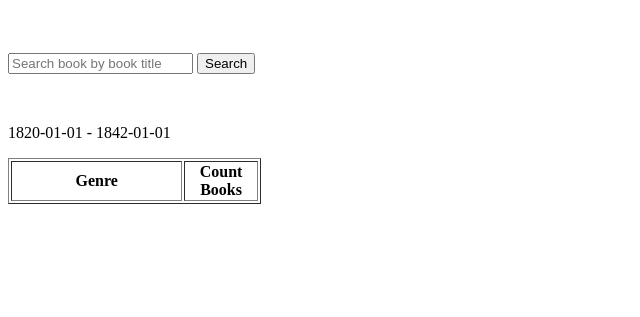
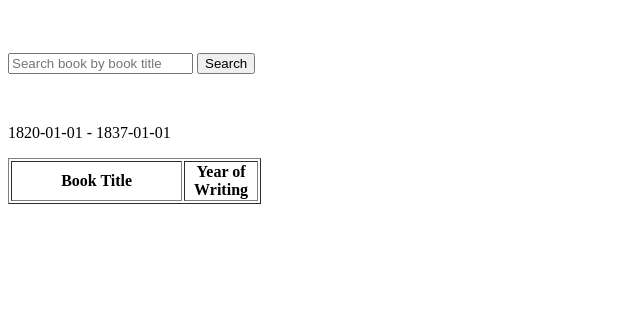
Before and after one commit to IceStormy1/Library-PHP-MVC-, a PHP site: page / in a window 1280 px wide. Shown: the part 271-588 px from the top of the page, without its empty margins (0-640 px from the left). Run offline with PHP 8.4, Linux system fonts and the light colour scheme; tables that the repository leaves empty or names only in its code hold one stand-in row (values such as "Sample post"); lists and menus that the app fills with data are empty.

Commit message:
Fix queries

```diff
--- a/Controllers/AuthorsController.php
+++ b/Controllers/AuthorsController.php
@@ -3,6 +3,7 @@
 namespace Controllers;
 
 use Controllers\AbstractController;
+
 class AuthorsController extends AbstractController
 {
     public function authorsMain(): void
--- a/Controllers/MainController.php
+++ b/Controllers/MainController.php
@@ -246,7 +246,18 @@
     {
         $key = $_POST['findBooksKey'];
         $result = $this->model->FindBooksByKey($key);
-        $_SESSION['FindBooks'] = $result;
+
+        foreach ($result as $value)
+        {
+            $_SESSION['FindBooks'] = [
+                'id' => $value->id,
+                'description' => $value->description,
+                'book_title' => $value->book_title,
+                'year_of_writing' => $value->year_of_writing,
+                'id_author' => $value->id_author,
+                'id_genre' => $value->id_genre
+            ];
+        }
 
         header("Location: http://librarynew/");
 
--- a/Models/MainModel.php
+++ b/Models/MainModel.php
@@ -19,7 +19,7 @@
 
     public function getAllBooks()
     {
-        return $this->dbContext->query('SELECT `books`.`id`, `books`.`Description`, `books`.`YearOfWriting`, `books`.`BookTitle`, `authors`.`full_name`, `bookgenres`.`Genre`, `books`.`idAuthor`, `books`.`idGenre` FROM `authors` INNER JOIN `books` ON `authors`.`id` = `books`.`idAuthor` INNER JOIN `bookgenres` ON `bookgenres`.`id` = `books`.`idGenre`');
+        return $this->dbContext->query('SELECT `books`.`id`, `books`.`description`, `books`.`year_of_writing`, `books`.`book_title`, `authors`.`full_name`, `bookgenres`.`Genre`, `books`.`id_author`, `books`.`bookgenres_id` FROM `authors` INNER JOIN `books` ON `authors`.`id` = `books`.`id_author` INNER JOIN `bookgenres` ON `bookgenres`.`id` = `books`.`bookgenres_id`');
     }
 
     public function SaveEntry(string $Title, string $Description, string $Date, int $idAuthor, int $idGenre)
@@ -66,16 +66,23 @@
 
     public function GetCountBooks()
     {
-        return R::getAll("SELECT `bookgenres`.`Genre`, COUNT(`books`.`id`) AS 'CountBooks' FROM `bookgenres` INNER JOIN `books` ON `bookgenres`.`id` = `books`.`idGenre` GROUP BY `bookgenres`.`Genre`");
+        $booksIds = R::find('bookgenres');
+
+        foreach ($booksIds as $key)
+        {
+            $result[$key['genre']] = R::load('bookgenres', $key)->countOwn("books");
+        }
+
+        return $result;
     }
 
     public function FindBooksByKey(string $key)
     {
-        return R::getRow("SELECT `books`.`id`, `books`.`Description`, `books`.`YearOfWriting`, `books`.`BookTitle`, `authors`.`full_name`, `bookgenres`.`Genre`, `books`.`idAuthor`, `books`.`idGenre` FROM `authors` INNER JOIN `books` ON `authors`.`id` = `books`.`idAuthor` INNER JOIN `bookgenres` ON `bookgenres`.`id` = `books`.`idGenre` WHERE BookTitle LIKE '%$key%' LIMIT 1 ");
+        return R::find('books', "book_title LIKE ? ", array("%$key%"));
     }
 
     public function GetLatestBooks()
     {
-        return R::getAll("SELECT `books`.`BookTitle`, `books`.`YearOfWriting` FROM books WHERE `books`.`YearOfWriting` BETWEEN '1820-01-01' AND '1842-01-01'");
+        return R::find('books', "year_of_writing BETWEEN '1820-01-01' AND '1837-01-01'");
     }
 }
--- a/Views/Main/main-page.php
+++ b/Views/Main/main-page.php
@@ -1,5 +1,4 @@
 <html lang="en">
-
 <head>
     <meta charset="UTF-8"/>
     <title>Главная страница</title>
@@ -113,9 +112,9 @@
         foreach ($params['booksResult'] as $rowBook) { ?>
             <tr>
                 <td><?= $rowBook['id'] ?></td>
-                <td><?= $rowBook['BookTitle'] ?></td>
-                <td><?= $rowBook['Description'] ?></td>
-                <td><?= $rowBook['YearOfWriting'] ?></td>
+                <td><?= $rowBook['book_title'] ?></td>
+                <td><?= $rowBook['description'] ?></td>
+                <td><?= $rowBook['year_of_writing'] ?></td>
                 <td><?= $rowBook['full_name'] ?></td>
                 <td><?= $rowBook['Genre'] ?></td>
                 <td><button value="<?= $rowBook['id']  ?>" type="submit" name="id" formaction="/comments">Comment</button></td>
@@ -136,10 +135,11 @@
         <th>Count Books</th>
 
         <?php
-            foreach ($params['countBooks'] as $rowCount){ ?>
+
+            foreach ($params['countBooks'] as $key => $value){ ?>
                 <tr>
-                    <td><?= $rowCount['Genre'] ?></td>
-                    <td><?= $rowCount['CountBooks'] ?></td>
+                    <td><?= $key ?></td>
+                    <td><?= $value ?></td>
                 </tr>
             <?php } ?>
     </table>
@@ -159,41 +159,36 @@
             <col style="width:10%">
             <col style="width:60%">
             <col style="width:10%">
-            <col style="width:20%">
+
 
             <th>ID Book</th>
             <th>Title of the book</th>
             <th>Description</th>
             <th>Date of Write</th>
-            <th>Author</th>
-            <th>Genre</th>
-
                 <tr>
                 <td><?= $_SESSION['FindBooks']['id'] ?></td>
-                <td><?= $_SESSION['FindBooks']['BookTitle'] ?></td>
-                <td><?= $_SESSION['FindBooks']['Description'] ?></td>
-                <td><?= $_SESSION['FindBooks']['YearOfWriting'] ?></td>
-                <td><?= $_SESSION['FindBooks']['full_name'] ?></td>
-                <td><?= $_SESSION['FindBooks']['Genre'] ?></td>
-        <?php
+                <td><?= $_SESSION['FindBooks']['book_title'] ?></td>
+                <td><?= $_SESSION['FindBooks']['description'] ?></td>
+                <td><?= $_SESSION['FindBooks']['year_of_writing'] ?></td>
+<?php
         unset($_SESSION['FindBooks']);
         }
-        ?>
+?>
 </form>
 <br>
-<p>1820-01-01 - 1842-01-01</p>
+<p>1820-01-01 - 1837-01-01</p>
 <table border="1" width="20%">
     <col style="width:70%">
     <col style="width:30%">
 
-    <th>Genre</th>
-    <th>Count Books</th>
+    <th>Book Title</th>
+    <th>Year of Writing</th>
 
     <?php
     foreach ($params['latestBooks'] as $rowCount){ ?>
         <tr>
-            <td><?= $rowCount['BookTitle'] ?></td>
-            <td><?= $rowCount['YearOfWriting'] ?></td>
+            <td><?= $rowCount['book_title'] ?></td>
+            <td><?= $rowCount['year_of_writing'] ?></td>
         </tr>
     <?php } ?>
 </table>
--- a/index.php
+++ b/index.php
@@ -1,7 +1,7 @@
 <?php
 
 use \Services\Router;
-
+session_start();
 spl_autoload_register(function ($class)
 {
     $path = str_replace('\\', '/', $class . '.php');
@@ -12,18 +12,5 @@
     }
 });
 
-session_start();
-
-//$authorr = R::dispense('authors');
-//
-//$authorr->full_name="fullname fds fsd";
-//$authorr->author_biography = "authorBiography";
-//$authorr->date_of_birth = "2021-10-31";
-//$authorr->date_of_death = "2021-10-31";
-//$authorr->place_of_birth = "placeOfBirth";
-////если что переделать все таблицы под _
-//R::store($authorr);
-
-
 $router = new Router;
 $router->run();
```
